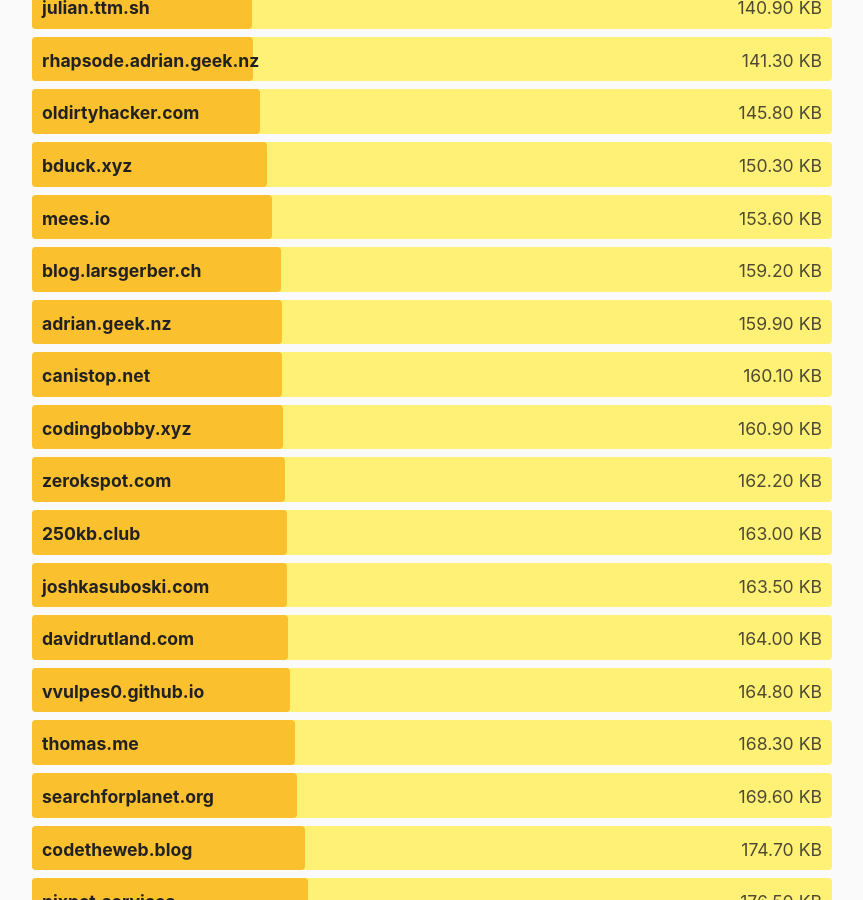
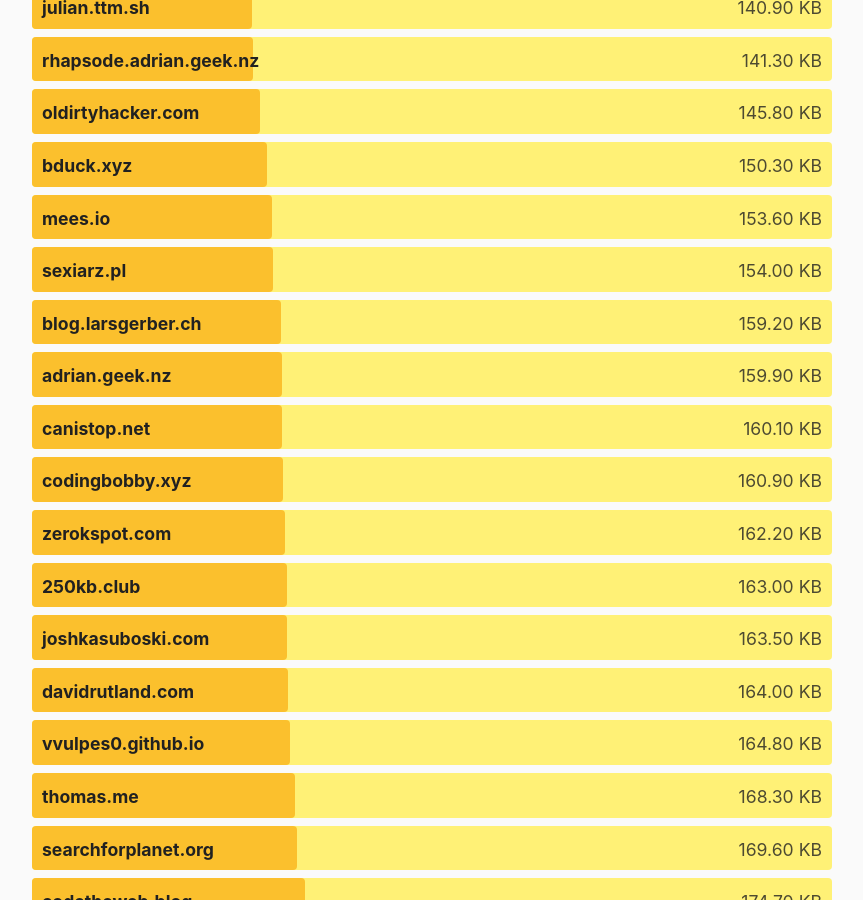
Before and after one commit to kevquirk/512kb.club, a Jekyll site: the page built from index.md, in a window 1280 px wide and 900 px high, scrolled down 11112 px. Shown: the whole window, without its empty margins (208-1071 px from the left). Built offline with Jekyll 4.4.1, drawn with Linux system fonts in a browser that asks for light colours.

Commit message:
Add sexiarz.pl to sites.yml

```diff
--- a/_data/sites.yml
+++ b/_data/sites.yml
@@ -1432,3 +1432,8 @@
   url: https://zwieratko.sk/
   size: 27
   last_checked: 2021-05-18
+
+- domain: sexiarz.pl
+  url: https://sexiarz.pl/
+  size: 154
+  last_checked: 2021-07-24
```
